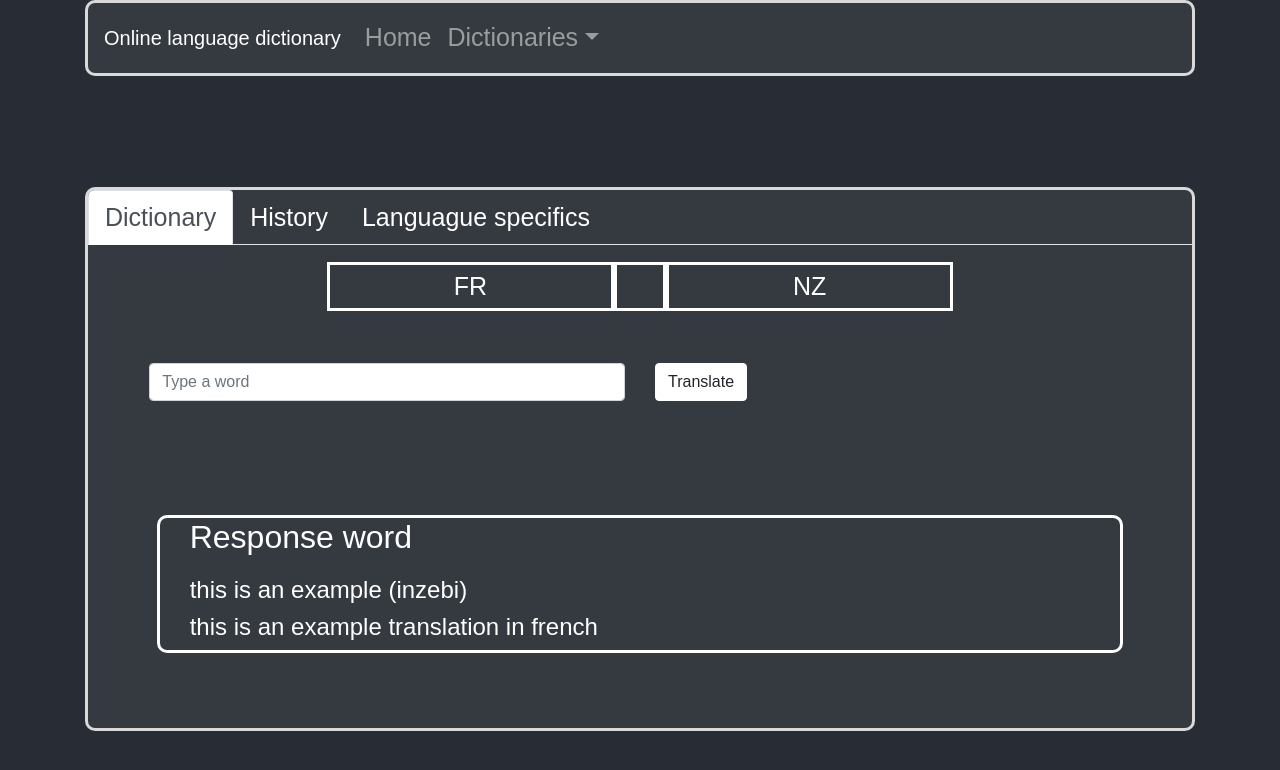
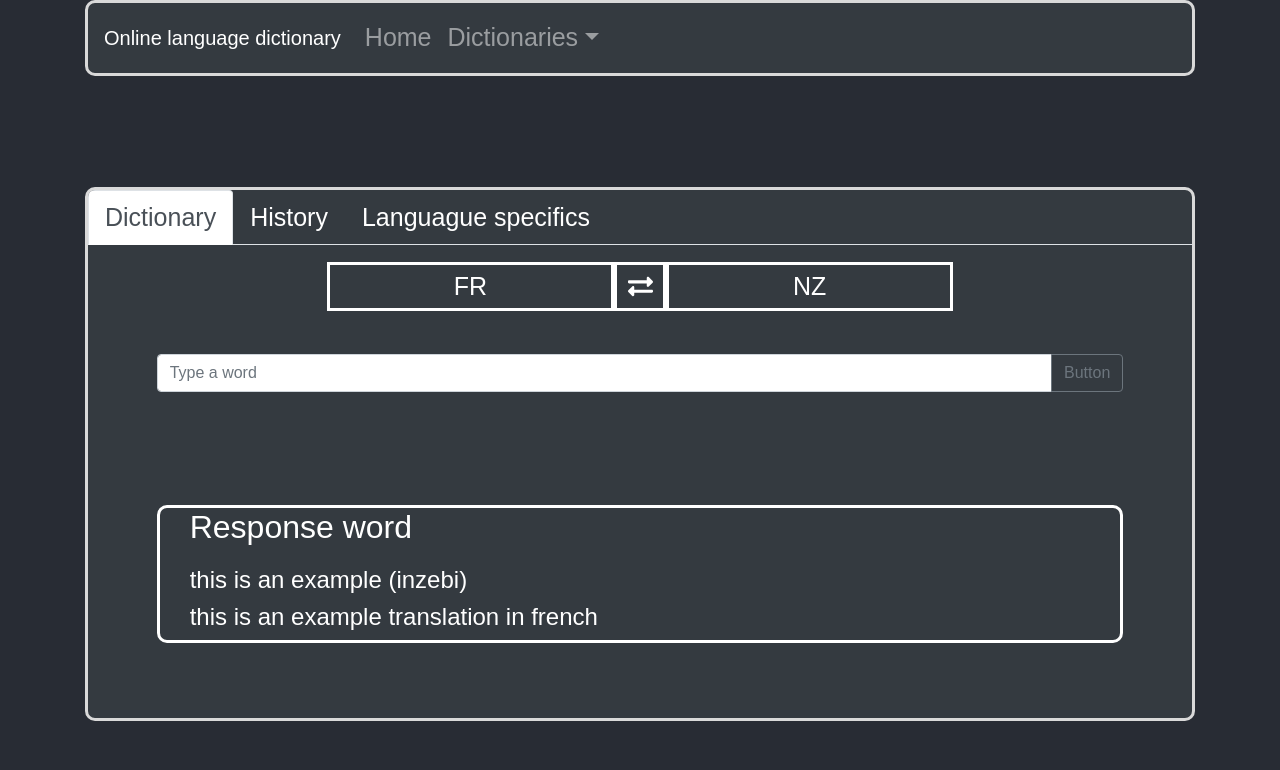
Before and after one commit to DanRobS/GabonLanguagesFrontEnd, a React (Create React App) app: page /Dictionaries/Nzebi in a window 1280 px wide. Shown: the top 770 px of the page. Built offline with nearby package versions, Linux system fonts and the light colour scheme.

Commit message:
dictionary component update

```diff
--- a/package.json
+++ b/package.json
@@ -4,7 +4,9 @@
   "private": true,
   "dependencies": {
     "@fortawesome/fontawesome-svg-core": "^1.2.34",
+    "@fortawesome/free-regular-svg-icons": "^5.15.2",
     "@fortawesome/free-solid-svg-icons": "^5.15.2",
+    "@fortawesome/react-fontawesome": "^0.1.14",
     "@testing-library/jest-dom": "^5.11.5",
     "@testing-library/react": "^11.1.0",
     "@testing-library/user-event": "^12.1.10",
--- a/src/App.js
+++ b/src/App.js
@@ -8,6 +8,11 @@ import React from 'react'
 import { Route, BrowserRouter as Router,
           Switch } from 'react-router-dom'
 import { Container } from 'react-bootstrap';
+import { library } from '@fortawesome/fontawesome-svg-core'
+import { far } from '@fortawesome/free-regular-svg-icons'
+import { faExchangeAlt } from '@fortawesome/free-solid-svg-icons'
+
+library.add(far, faExchangeAlt)
 
 class App extends React.Component {
 
--- a/src/Components/LanguagueInfoTabs/Dictionary.js
+++ b/src/Components/LanguagueInfoTabs/Dictionary.js
@@ -3,7 +3,8 @@ import Form from 'react-bootstrap/Form'
 import Button from 'react-bootstrap/Button'
 import '../../Components_styles/LanguageInfoStyles/Dictionary.css'
 import '../../custom.scss'
-import { Col, Container, Row } from 'react-bootstrap'
+import { Col, Container, Row, InputGroup, FormControl } from 'react-bootstrap'
+import { FontAwesomeIcon } from '@fortawesome/react-fontawesome'
 
 class Dictionary extends React.Component {
 
@@ -16,30 +17,24 @@ class Dictionary extends React.Component {
             <Container>
               <Row className="row_style">
                 <Col className="col_style">FR</Col>
-                <Col className="col_style" xs={1}></Col>
+                <Col className="col_style" xs={1}><FontAwesomeIcon icon="exchange-alt" /></Col>
                 <Col className="col_style">NZ</Col>
               </Row>
             </Container>
           </div>
 
-          <Container>
-          <Form className="Input_form">
-            <Row>
-              <Col>
-                <Form.Control
-                  className="mb-2 mr-sm-2"
-                  id="inlineFormInputName2"
-                  placeholder="Type a word"
-                />
-              </Col>
-              <Col>
-                <Button type="submit" className="mb-2">
-                  Translate
-                </Button>
-              </Col>
-            </Row>
-          </Form>
-          </Container>
+          <div className="dictionaryForm">
+          <InputGroup className="mb-3">
+              <FormControl
+                placeholder="Type a word"
+                aria-label="Recipient's username"
+                aria-describedby="basic-addon2"
+              />
+              <InputGroup.Append>
+                <Button variant="outline-secondary">Button</Button>
+              </InputGroup.Append>
+            </InputGroup>
+          </div>
         </div>
         <div id="Response_div">
             <h2 className="Response_word"> Response word </h2>
--- a/src/Components_styles/LanguageInfoStyles/Dictionary.css
+++ b/src/Components_styles/LanguageInfoStyles/Dictionary.css
@@ -25,7 +25,20 @@
   border-color: white;
 
   display: flex;
+  align-items: center;
   justify-content: center;
+}
+
+.dictionaryForm {
+/*
+  border-style: solid;
+  border-color: red;
+*/
+  padding-top: 2%;
+  padding-bottom: 2%;
+  padding-left: 5%;
+  padding-right: 5%;
+  margin-top: 2%;
 }
 
 .Input_form {
@@ -33,6 +46,8 @@
   border-style: solid;
   border-color: red;
   */
+  display: flex;
+  justify-content: center;
   margin-top: 20px;
   padding: 3%;
 }
```
Also changed, not shown: 1 other file (tests, documents, lock files or other folders).
